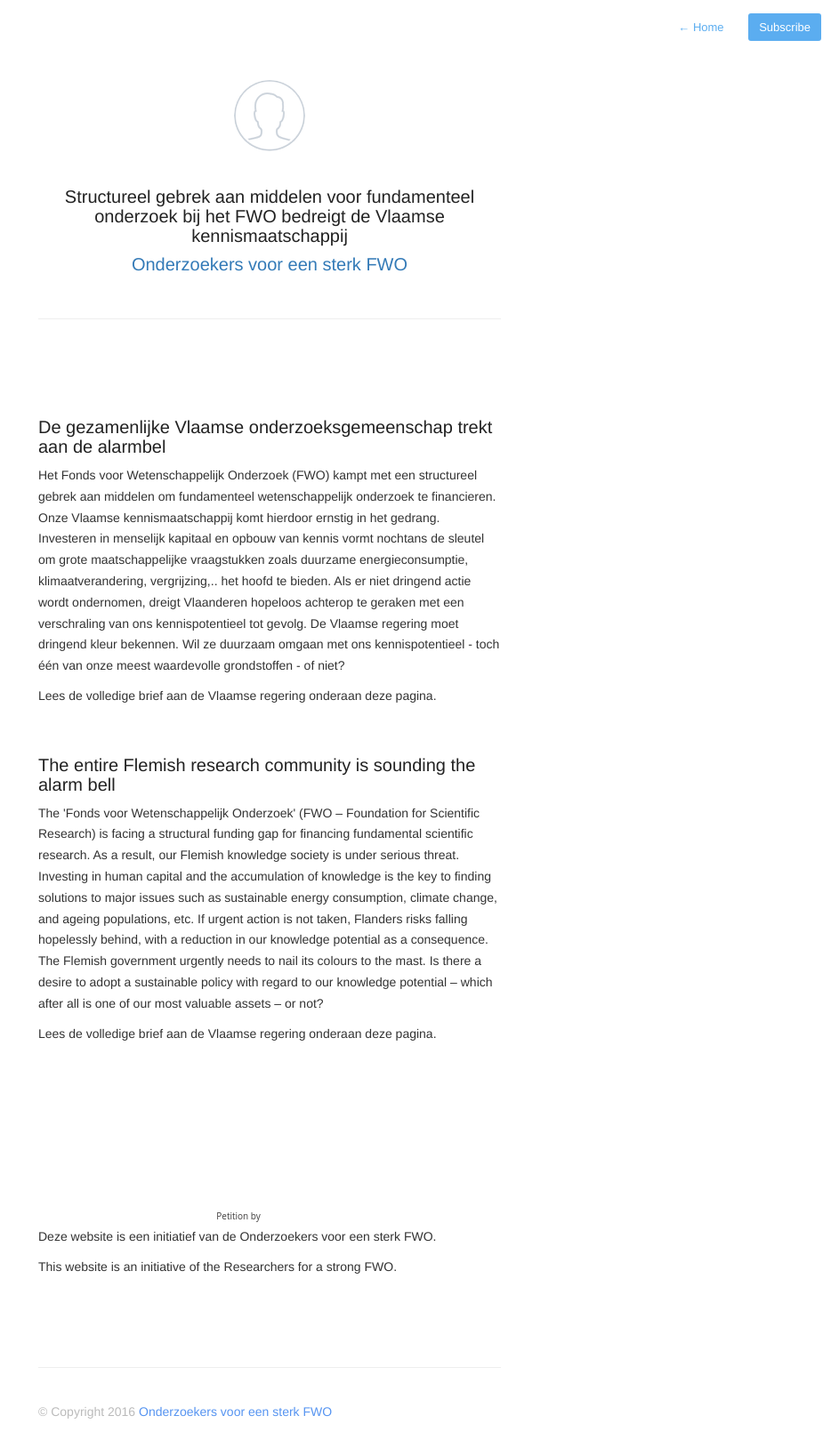
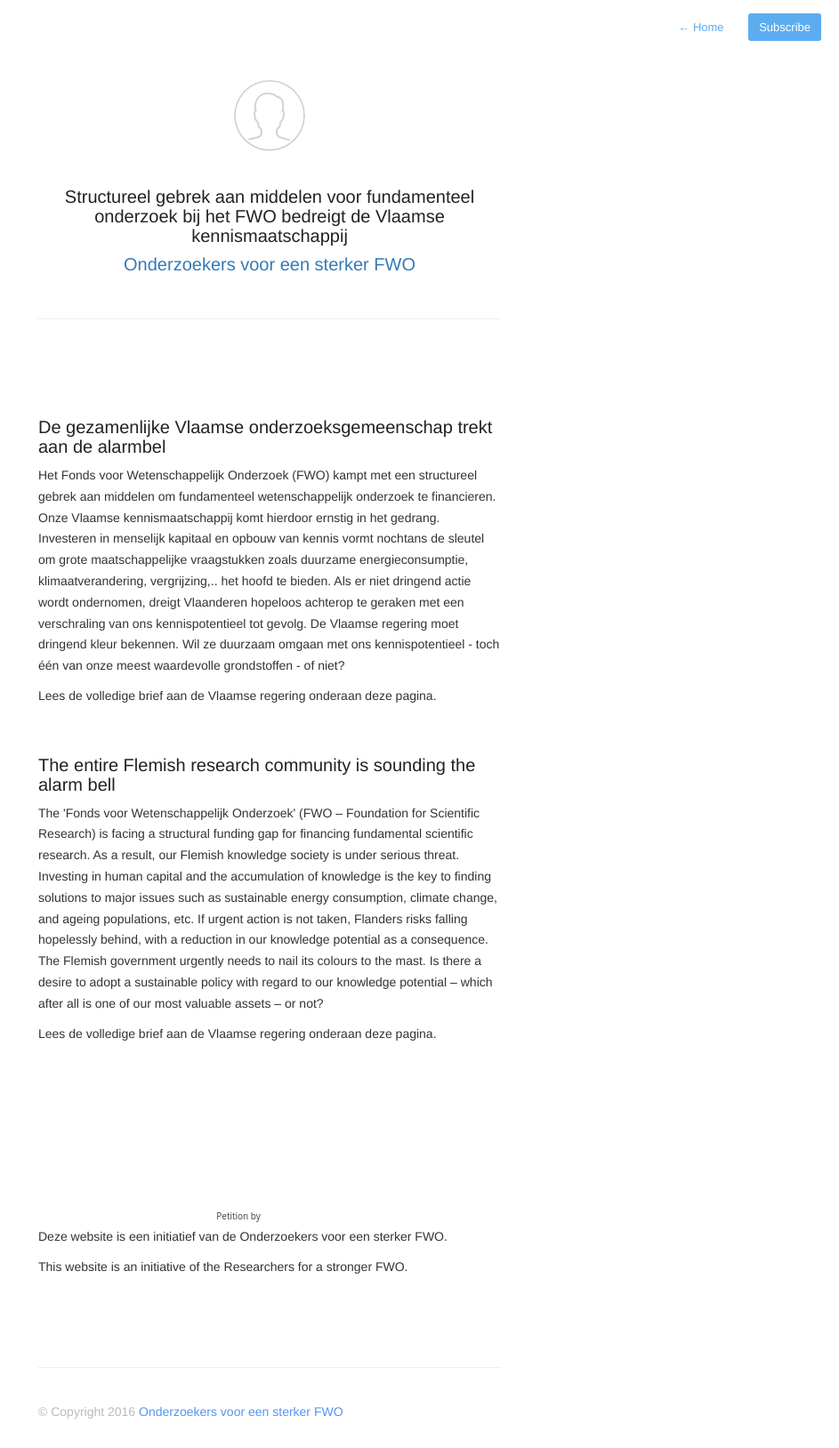
Before and after one commit to KrisJanssen/sterkFWO, a Jekyll site: the page built from about.md, in a window 1280 px wide. Shown: the whole page at 89% size, without its empty margins (337-1280 px from the left). Built offline with Jekyll 4.4.1, drawn with Linux system fonts in a browser that asks for light colours; nearby versions of some CDN libraries; Markdown is read by kramdown in place of the engine named in the settings; grey boxes are pictures that could not be loaded.

Commit message:
Minor edits

```diff
--- a/_config.yml
+++ b/_config.yml
@@ -1,4 +1,4 @@
-name: Onderzoekers voor een sterk FWO
+name: Onderzoekers voor een sterker FWO
 description: "Structureel gebrek aan middelen voor fundamenteel onderzoek bij het FWO bedreigt de Vlaamse kennismaatschappij"
 meta_description: "Onderzoekers voor een sterk FWO - Structureel gebrek aan middelen voor fundamenteel onderzoek bij het FWO bedreigt de Vlaamse kennismaatschappij"
 
@@ -16,8 +16,8 @@
 
 # Details for the RSS feed generator
 url:            'http://www.sterkfwo.be'
-author:         'Onderzoekers voor een sterk FWO'
-authorTwitter:  'Onderzoekers voor een sterk FWO'
+author:         'Onderzoekers voor een sterker FWO'
+authorTwitter:  'Onderzoekers voor een sterker FWO'
 
 permalink:       /:year/:title/
 
--- a/about.md
+++ b/about.md
@@ -5,8 +5,8 @@
 published: true
 ---
 
-Deze website is een initiatief van de Onderzoekers voor een sterk FWO.
+Deze website is een initiatief van de Onderzoekers voor een sterker FWO.
 
-This website is an initiative of the Researchers for a strong FWO.
+This website is an initiative of the Researchers for a stronger FWO.
 
 {% include footer.html %}
```
